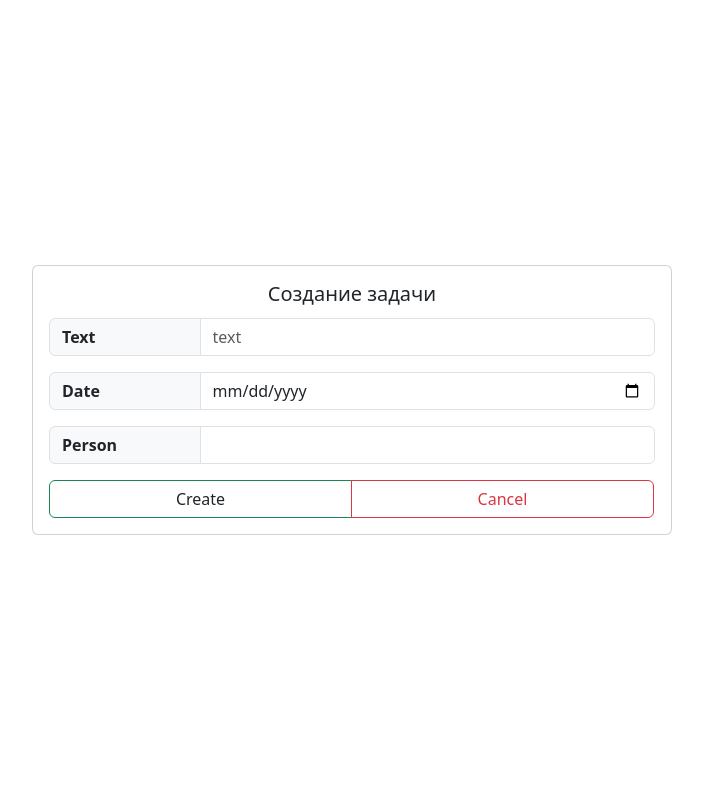
After one commit to SHQVE/Pohoronnoe-buro, a Django app: page /taskForm/ in a window 1280 px wide. The commit adds this page. Shown: the whole page, without its empty margins (288-991 px from the left). Run offline with Django 5.2, Linux system fonts and the light colour scheme.

Commit message:
homework

```diff
--- a/ItcubeServer/ItcubeServer/urls.py
+++ b/ItcubeServer/ItcubeServer/urls.py
@@ -18,12 +18,13 @@
 
 from django.contrib import admin
 from django.urls import path
-from ItcubeServer.views.input_views import registration, profile, list_users
-from ItcubeServer.views.views import main
+from database.views import (task_list, task_form,
+                            task_create, task_delete)
 
 urlpatterns = [
-    path('', main),
-    path('profile/', profile),
-    path('list/', list_users),
+    path('', task_list),
+    path('taskForm/', task_form),
+    path('taskCreate/', task_create),
+    path('taskDelete/<task_id>', task_delete),
     path('admin/', admin.site.urls)
 ]
--- a/ItcubeServer/database/admin.py
+++ b/ItcubeServer/database/admin.py
@@ -1,4 +1,5 @@
 from django.contrib import admin
-from .models import User
+from .models import User, Task
 
 admin.site.register(User)
+admin.site.register(Task)
--- a/ItcubeServer/database/views.py
+++ b/ItcubeServer/database/views.py
@@ -1,3 +1,41 @@
-from django.shortcuts import render
+from django.shortcuts import render, redirect
+from .models import Task
 
-# Create your views here.
+
+def task_list(request):
+    tasks = Task.objects.all()
+    result = []
+
+    for task in tasks:
+        result.append((
+            task.id,
+            task.text,
+            task.date,
+            task.person
+        ))
+
+    return render(request, 'taskList.html', {
+        'tasks': result
+    })
+
+
+def task_form(request):
+    return render(request, 'taskForm.html')
+
+
+def task_create(request):
+    args = request.GET
+
+    text = args.get('text', '')
+    date = args.get('date', '')
+    person = args.get('person', 'default')
+
+    task = Task(text=text, person=person, date=date)
+    task.save()
+
+    return redirect("/")
+
+
+def task_delete(request, task_id):
+    Task.objects.filter(id=task_id).delete()
+    return redirect("/")
--- /dev/null
+++ b/ItcubeServer/templates/taskForm.html
@@ -0,0 +1,38 @@
+<!DOCTYPE html>
+<html lang="en">
+<head>
+    <meta charset="UTF-8">
+    <title>Form</title>
+    <link href="https://cdn.jsdelivr.net/npm/bootstrap@5.3.3/dist/css/bootstrap.min.css" rel="stylesheet"
+          integrity="sha384-QWTKZyjpPEjISv5WaRU9OFeRpok6YctnYmDr5pNlyT2bRjXh0JMhjY6hW+ALEwIH" crossorigin="anonymous">
+</head>
+<body
+        class="d-flex justify-content-center align-items-center"
+        style="height: 100vh;"
+>
+<div class="card w-50">
+    <div class="card-body d-flex flex-column align-items-center w-100">
+        <h5>Cоздание задачи</h5>
+        <form action="/taskCreate" class="pt-1 w-100">
+            <div class="input-group mb-3">
+                <span class="input-group-text fw-bold w-25" id="basic-addon1">Text</span>
+                <input type="text" class="form-control" name="text" placeholder="text" maxlength="255">
+            </div>
+            <div class="input-group mb-3">
+                <span class="input-group-text fw-bold w-25" id="basic-addon1">Date</span>
+                <input type="date" class="form-control" name="date" minlength="8">
+            </div>
+            <div class="input-group mb-3">
+                <span class="input-group-text fw-bold w-25" id="basic-addon1">Person</span>
+                <input type="text" class="form-control" name="person">
+            </div>
+
+            <div class="input-group w-100">
+                <button type="submit" class="btn btn-outline-success w-50 text-dark">Create</button>
+                <a href="/" class="btn btn-outline-danger w-50">Cancel</a>
+            </div>
+        </form>
+    </div>
+</div>
+</body>
+</html>
```
Also changed, not shown: ItcubeServer/database/models.py (+7 -0 lines), ItcubeServer/templates/index.html (+7 -1 lines), ItcubeServer/templates/taskList.html (added, +18 -0 lines), ItcubeServer/db.sqlite3.
